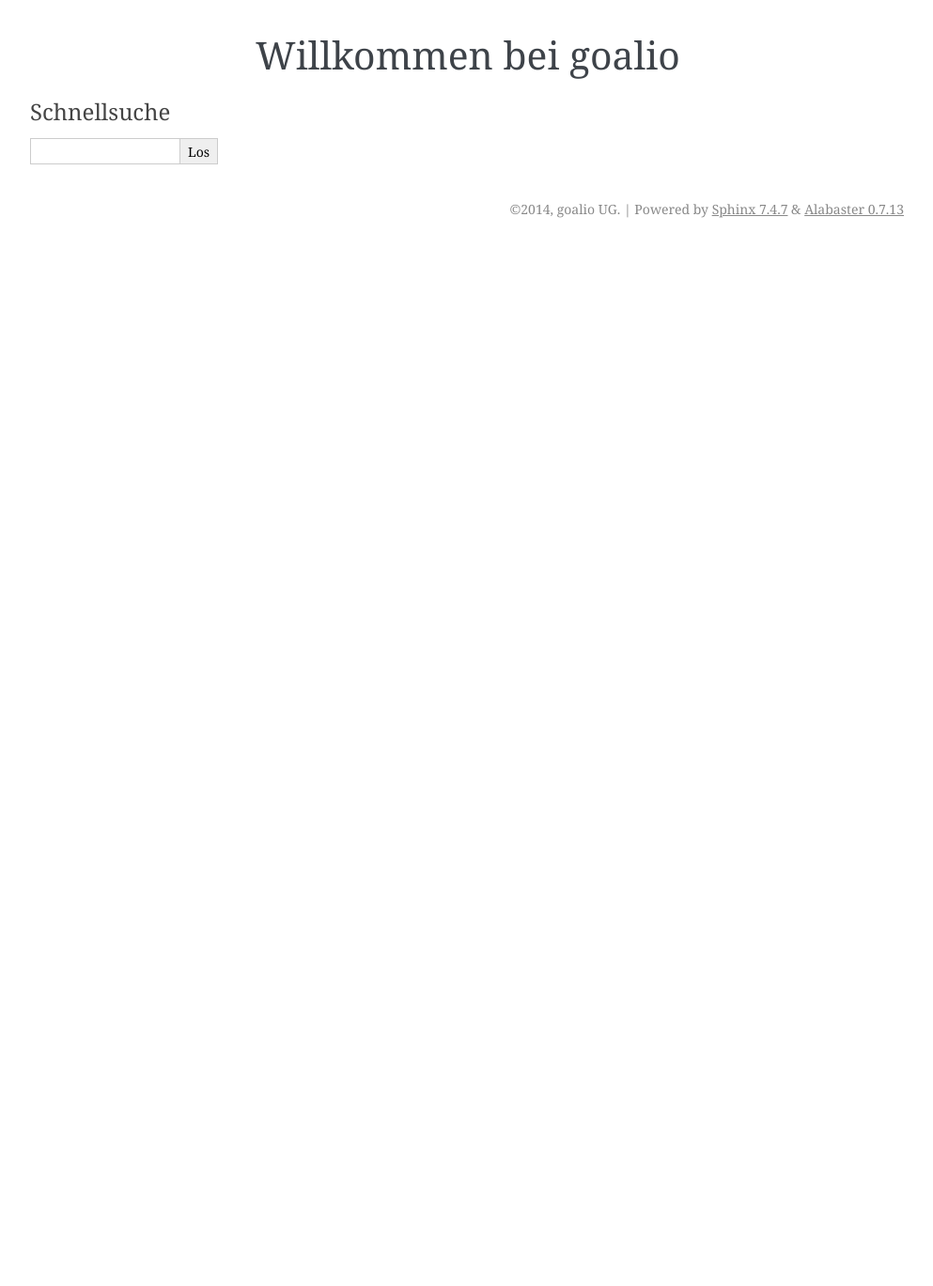
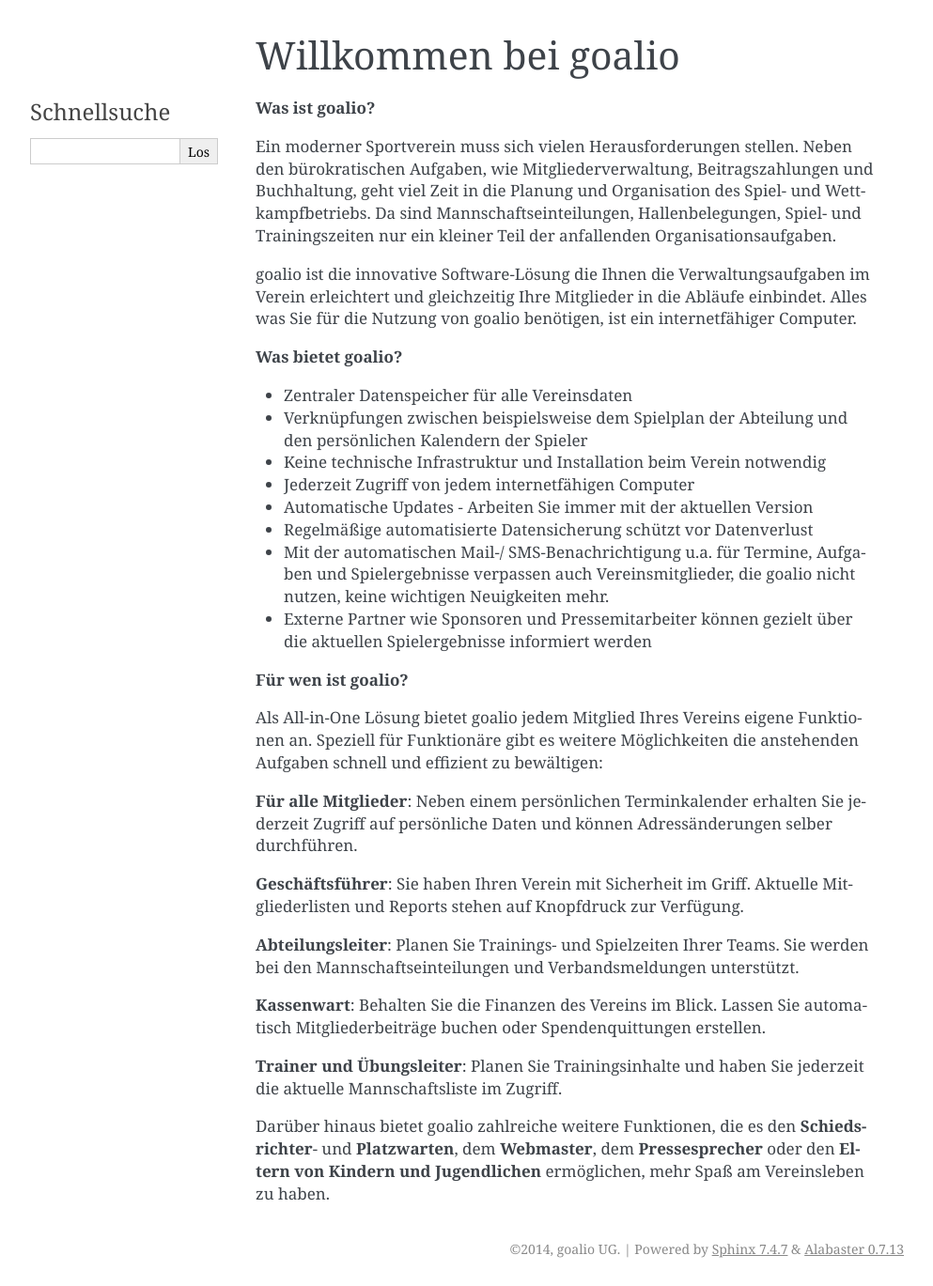
Before and after one commit to goalio/docs, a Sphinx documentation site: the page built from docs/erste-schritte/index.rst, in a window 1280 px wide. Shown: the whole page at 94% size, without its empty margins (148-1141 px from the left). Built offline with Sphinx 7.4.7, drawn with Linux system fonts in a browser that asks for light colours; formulas are drawn with MathJax 3; before the commit the page ends 900 px from its top, so only the background shows below that.

Commit message:
Update index.rst

```diff
--- a/docs/erste-schritte/index.rst
+++ b/docs/erste-schritte/index.rst
@@ -6,3 +6,36 @@
 
    benutzeroberflaeche
    suche
+
+**Was ist goalio?**
+
+Ein moderner Sportverein muss sich vielen Herausforderungen stellen. Neben den bürokratischen Aufgaben, wie Mitgliederverwaltung, Beitragszahlungen und Buchhaltung, geht viel Zeit in die Planung und Organisation des Spiel- und Wettkampfbetriebs. Da sind Mannschaftseinteilungen, Hallenbelegungen, Spiel- und Trainingszeiten nur ein kleiner Teil der anfallenden Organisationsaufgaben.
+
+goalio ist die innovative Software-Lösung die Ihnen die Verwaltungsaufgaben im Verein erleichtert und gleichzeitig Ihre Mitglieder in die Abläufe einbindet. Alles was Sie für die Nutzung von goalio benötigen, ist ein internetfähiger Computer.
+
+**Was bietet goalio?**
+
+- Zentraler Datenspeicher für alle Vereinsdaten
+- Verknüpfungen zwischen beispielsweise dem Spielplan der Abteilung und den persönlichen Kalendern der Spieler
+- Keine technische Infrastruktur und Installation beim Verein notwendig
+- Jederzeit Zugriff von jedem internetfähigen Computer
+- Automatische Updates - Arbeiten Sie immer mit der aktuellen Version
+- Regelmäßige automatisierte Datensicherung schützt vor Datenverlust
+- Mit der automatischen Mail-/ SMS-Benachrichtigung u.a. für Termine, Aufgaben und Spielergebnisse verpassen auch Vereinsmitglieder, die goalio nicht nutzen, keine wichtigen Neuigkeiten mehr.
+- Externe Partner wie Sponsoren und Pressemitarbeiter können gezielt über die aktuellen Spielergebnisse informiert werden
+
+**Für wen ist goalio?**
+
+Als All-in-One Lösung bietet goalio jedem Mitglied Ihres Vereins eigene Funktionen an. Speziell für Funktionäre gibt es weitere Möglichkeiten die anstehenden Aufgaben schnell und effizient zu bewältigen:
+
+**Für alle Mitglieder**: Neben einem persönlichen Terminkalender erhalten Sie jederzeit Zugriff auf persönliche Daten und können Adressänderungen selber durchführen.
+
+**Geschäftsführer**: Sie haben Ihren Verein mit Sicherheit im Griff. Aktuelle Mitgliederlisten und Reports stehen auf Knopfdruck zur Verfügung.
+
+**Abteilungsleiter**: Planen Sie Trainings- und Spielzeiten Ihrer Teams. Sie werden bei den Mannschaftseinteilungen und Verbandsmeldungen unterstützt.
+
+**Kassenwart**: Behalten Sie die Finanzen des Vereins im Blick. Lassen Sie automatisch Mitgliederbeiträge buchen oder Spendenquittungen erstellen.
+
+**Trainer und Übungsleiter**: Planen Sie Trainingsinhalte und haben Sie jederzeit die aktuelle Mannschaftsliste im Zugriff.
+
+Darüber hinaus bietet goalio zahlreiche weitere Funktionen, die es den **Schiedsrichter**- und **Platzwarten**, dem **Webmaster**, dem **Pressesprecher** oder den **Eltern von Kindern und Jugendlichen** ermöglichen, mehr Spaß am Vereinsleben zu haben.
```
